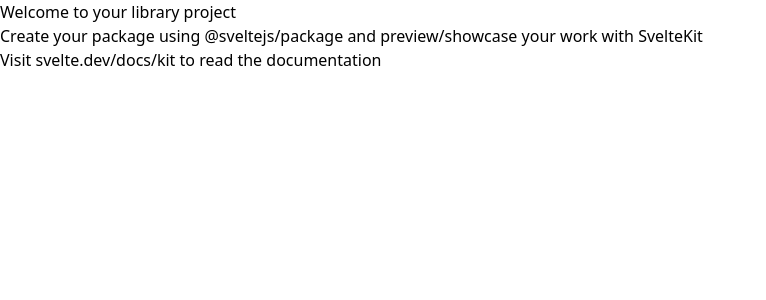
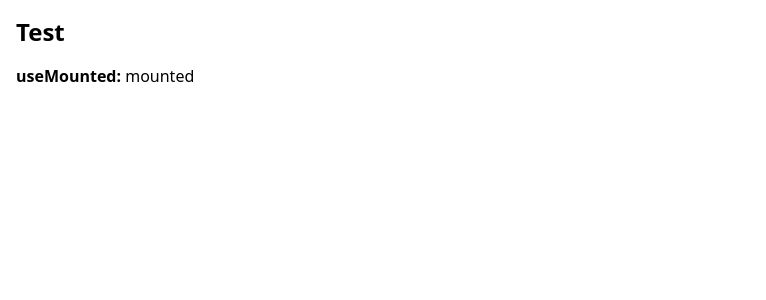
Before and after one commit to yamageji/svelte-borya, a SvelteKit app: page / in a window 1280 px wide. Shown: the top 300 px of the page, without its empty margins (0-766 px from the left). Built offline with nearby package versions, Linux system fonts and the light colour scheme.

Commit message:
feat: create useMdiaQuery

```diff
--- /dev/null
+++ b/src/core/useMounted/demo.svelte
@@ -0,0 +1,7 @@
+<script lang="ts">
+	import { useMounted } from './index.svelte';
+
+	const isMounted = useMounted();
+</script>
+
+<span>{isMounted ? 'mounted' : 'unmounted'}</span>
--- /dev/null
+++ b/src/core/useMounted/index.svelte.ts
@@ -0,0 +1,15 @@
+import { onMount } from 'svelte';
+
+export function useMounted() {
+  let isMounted = $state(false);
+
+  onMount(() => {
+    isMounted = true;
+  });
+
+  return {
+    get value() {
+      return isMounted;
+    }
+  };
+}
--- a/src/routes/+layout.svelte
+++ b/src/routes/+layout.svelte
@@ -3,4 +3,6 @@
 	let { children } = $props();
 </script>
 
-{@render children()}
+<div class="p-4">
+	{@render children()}
+</div>
--- a/src/routes/+page.svelte
+++ b/src/routes/+page.svelte
@@ -1,3 +1,6 @@
-<h1>Welcome to your library project</h1>
-<p>Create your package using @sveltejs/package and preview/showcase your work with SvelteKit</p>
-<p>Visit <a href="https://svelte.dev/docs/kit">svelte.dev/docs/kit</a> to read the documentation</p>
+<script lang="ts">
+	import UseMounted from '../core/useMounted/demo.svelte';
+</script>
+
+<h1 class="font-bold mb-4 text-2xl">Test</h1>
+<p><span class="font-bold">useMounted:</span> <UseMounted /></p>
--- /dev/null
+++ b/src/shared/utils/is.ts
@@ -0,0 +1 @@
+export const isClient = typeof window !== 'undefined' && typeof document !== 'undefined';
```
